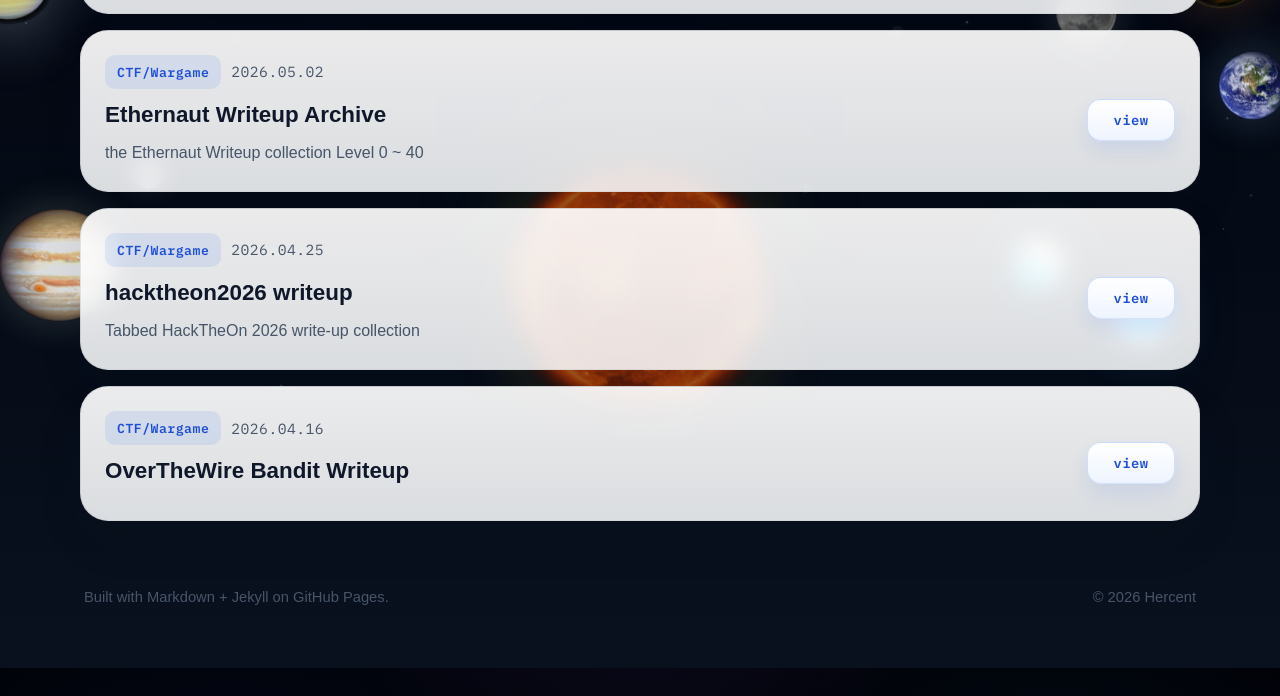
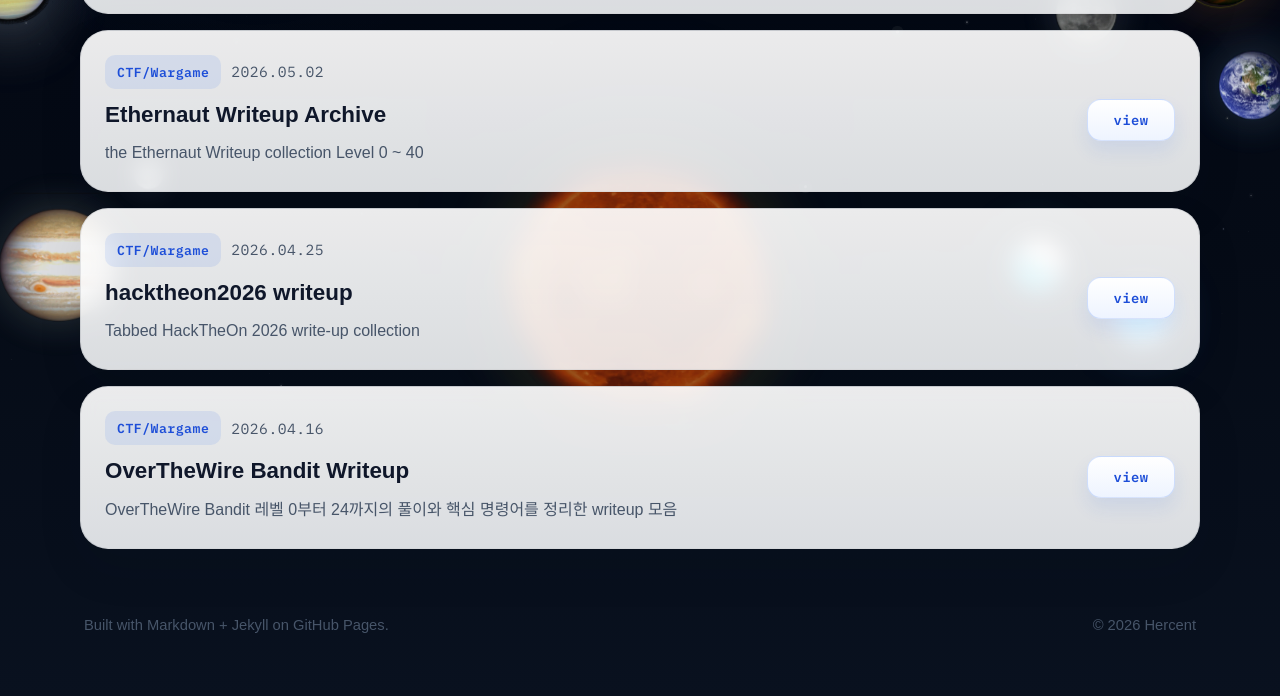
Before and after one commit to katarinabluu-gosegulover/Hercent.github.io, a Jekyll site: the page built from categories/ctf-wargame.html, in a window 1280 px wide. Shown: the part 449-1145 px from the top of the page. Built offline with Jekyll 4.4.1, drawn with Linux system fonts in a browser that asks for light colours; some web fonts are replaced; before the commit the page ends 1117 px from its top, so only the background shows below that.

Commit message:
Fix post previews in listing pages

```diff
--- a/_layouts/category_page.html
+++ b/_layouts/category_page.html
@@ -16,6 +16,7 @@
   {% if posts_in_category.size > 0 or standalone_pages_in_category.size > 0 %}
     <section class="post-list" data-reveal>
       {% for post in posts_in_category %}
+        {% assign post_preview = post.summary | default: post.page_description | default: post.excerpt | strip_html | strip_newlines | replace: '  ', ' ' | strip %}
         <article class="panel post-row">
           <div>
             <div class="kicker-row">
@@ -23,7 +24,7 @@
               <p class="post-meta">{{ post.date | date: "%Y.%m.%d" }}</p>
             </div>
             <h2><a href="{{ post.url | relative_url }}">{{ post.title }}</a></h2>
-            <p>{{ post.summary }}</p>
+            <p>{{ post_preview | default: "Read this post." | truncate: 180 }}</p>
           </div>
           <a class="view-link" href="{{ post.url | relative_url }}">view</a>
         </article>
--- a/_posts/2026-04-16-overthewire-bandit-writeup.md
+++ b/_posts/2026-04-16-overthewire-bandit-writeup.md
@@ -1,9 +1,9 @@
 ---
 layout: post
 title: OverTheWire Bandit Writeup
-page_description:
+page_description: OverTheWire Bandit 레벨 0부터 24까지의 풀이와 핵심 명령어를 정리한 writeup 모음
 category_key: ctf-wargame
-summary:
+summary: OverTheWire Bandit 레벨 0부터 24까지의 풀이와 핵심 명령어를 정리한 writeup 모음
 lead:
 ---
 
--- a/index.html
+++ b/index.html
@@ -46,6 +46,7 @@
     <div class="card-grid-three">
       {% for post in featured_posts limit: 3 %}
         {% assign category = site.data.categories | where: "key", post.category_key | first %}
+        {% assign post_preview = post.summary | default: post.page_description | default: post.excerpt | strip_html | strip_newlines | replace: '  ', ' ' | strip %}
         <article class="post-card panel">
           <div class="card-body">
             <div class="kicker-row">
@@ -53,7 +54,7 @@
               <p class="post-meta">{{ post.date | date: "%Y.%m.%d" }}</p>
             </div>
             <h3><a href="{{ post.url | relative_url }}">{{ post.title }}</a></h3>
-            <p>{{ post.summary }}</p>
+            <p>{{ post_preview | default: "Read this post." | truncate: 160 }}</p>
           </div>
           <a class="view-link" href="{{ post.url | relative_url }}">view</a>
         </article>
--- a/posts/index.html
+++ b/posts/index.html
@@ -23,6 +23,7 @@
     <section class="post-list" data-reveal>
       {% for post in site.posts %}
         {% assign post_date_key = post.date | date: "%Y.%m.%d" %}
+        {% assign post_preview = post.summary | default: post.page_description | default: post.excerpt | strip_html | strip_newlines | replace: '  ', ' ' | strip %}
         {% unless standalone_inserted %}
           {% if standalone_entry and post_date_key < standalone_entry.date %}
             {% assign category = site.data.categories | where: "key", standalone_entry.category_key | first %}
@@ -53,7 +54,7 @@
               <p class="post-meta">{{ post.date | date: "%Y.%m.%d" }}</p>
             </div>
             <h2><a href="{{ post.url | relative_url }}">{{ post.title }}</a></h2>
-            <p>{{ post.summary | default: post.excerpt | default: post.page_description }}</p>
+            <p>{{ post_preview | default: "Read this post." | truncate: 180 }}</p>
           </div>
           <a class="view-link" href="{{ post.url | relative_url }}">view</a>
         </article>
```
